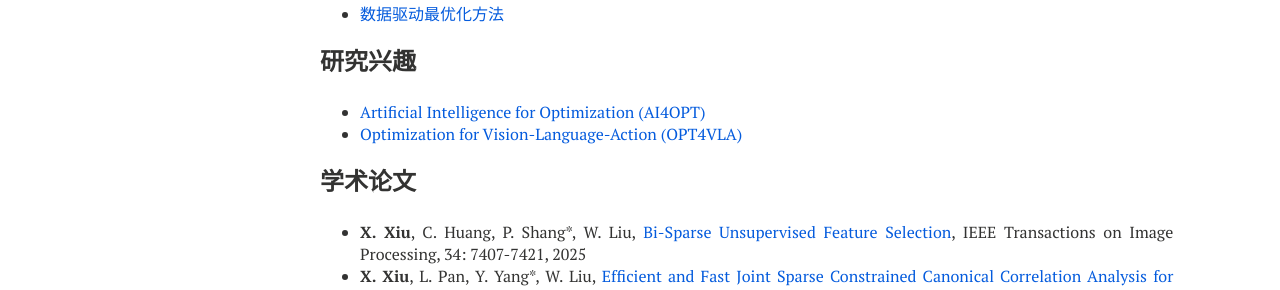
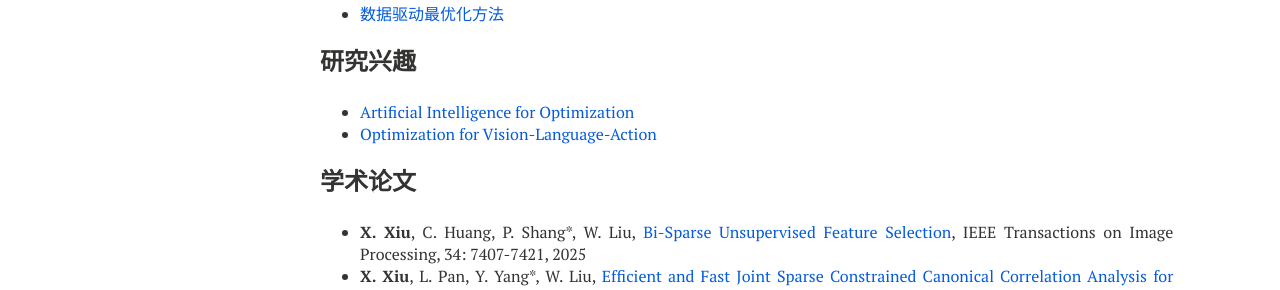
Before and after one commit to xianchaoxiu/xianchaoxiu.github.io, a Jekyll site: the page built from chinese/index.md, in a window 1280 px wide. Shown: the part 593-883 px from the top of the page. Built offline with Jekyll 4.4.1, drawn with Linux system fonts in a browser that asks for light colours; nearby versions of some CDN libraries.

Commit message:
Update index.md

```diff
--- a/chinese/index.md
+++ b/chinese/index.md
@@ -32,8 +32,8 @@ share: false
 
 
 ### 研究兴趣
-* <a href="https://xianchaoxiu.github.io/chinese/research/OPT/" class="textlink" target="_blank"> Artificial Intelligence for Optimization (AI4OPT) </a><br>
-* <a href="https://xianchaoxiu.github.io/chinese/research/VLA/" class="textlink" target="_blank"> Optimization for Vision-Language-Action (OPT4VLA) </a><br>
+* <a href="https://xianchaoxiu.github.io/chinese/research/OPT/" class="textlink" target="_blank"> Artificial Intelligence for Optimization </a><br>
+* <a href="https://xianchaoxiu.github.io/chinese/research/VLA/" class="textlink" target="_blank"> Optimization for Vision-Language-Action </a><br>
 
 
 
```
